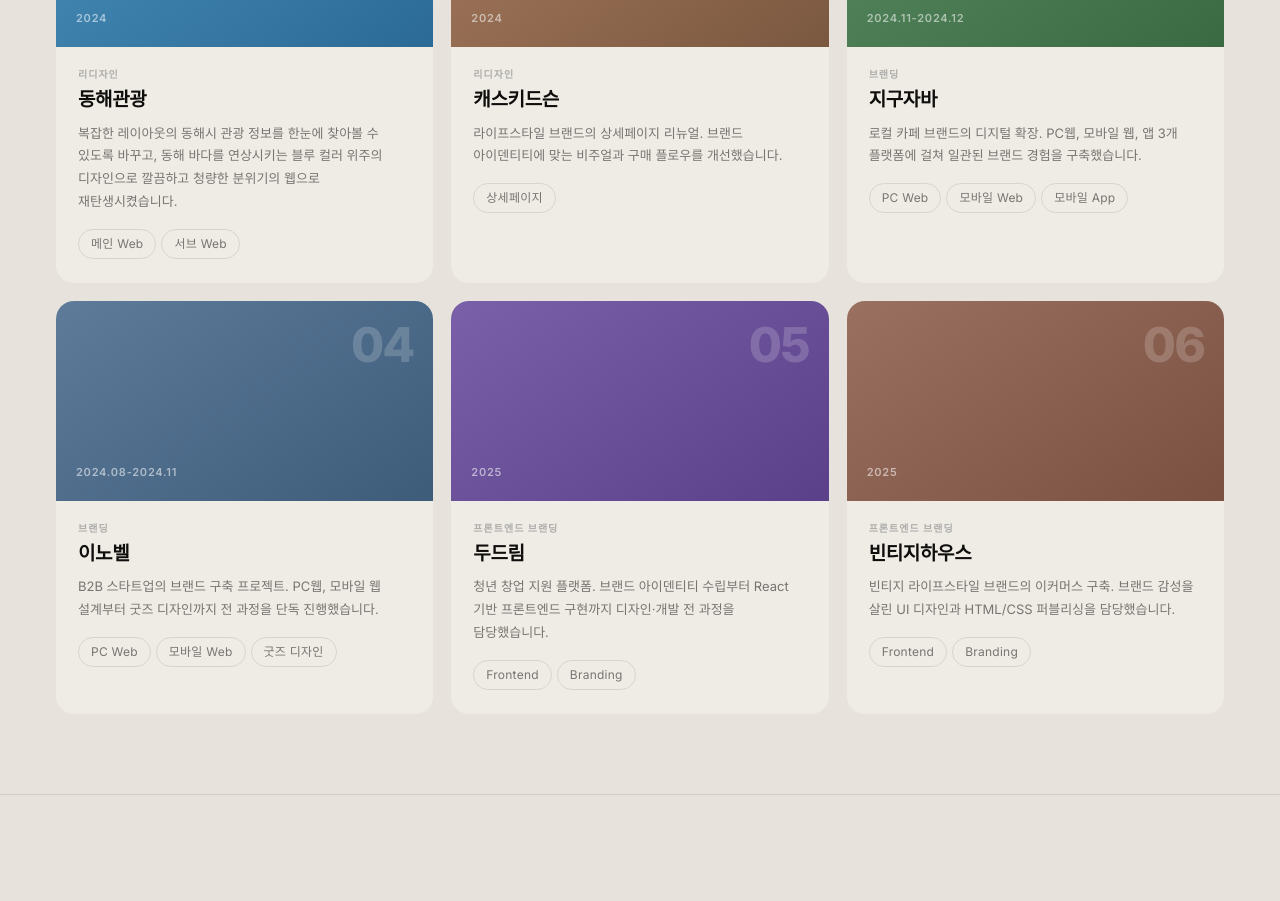
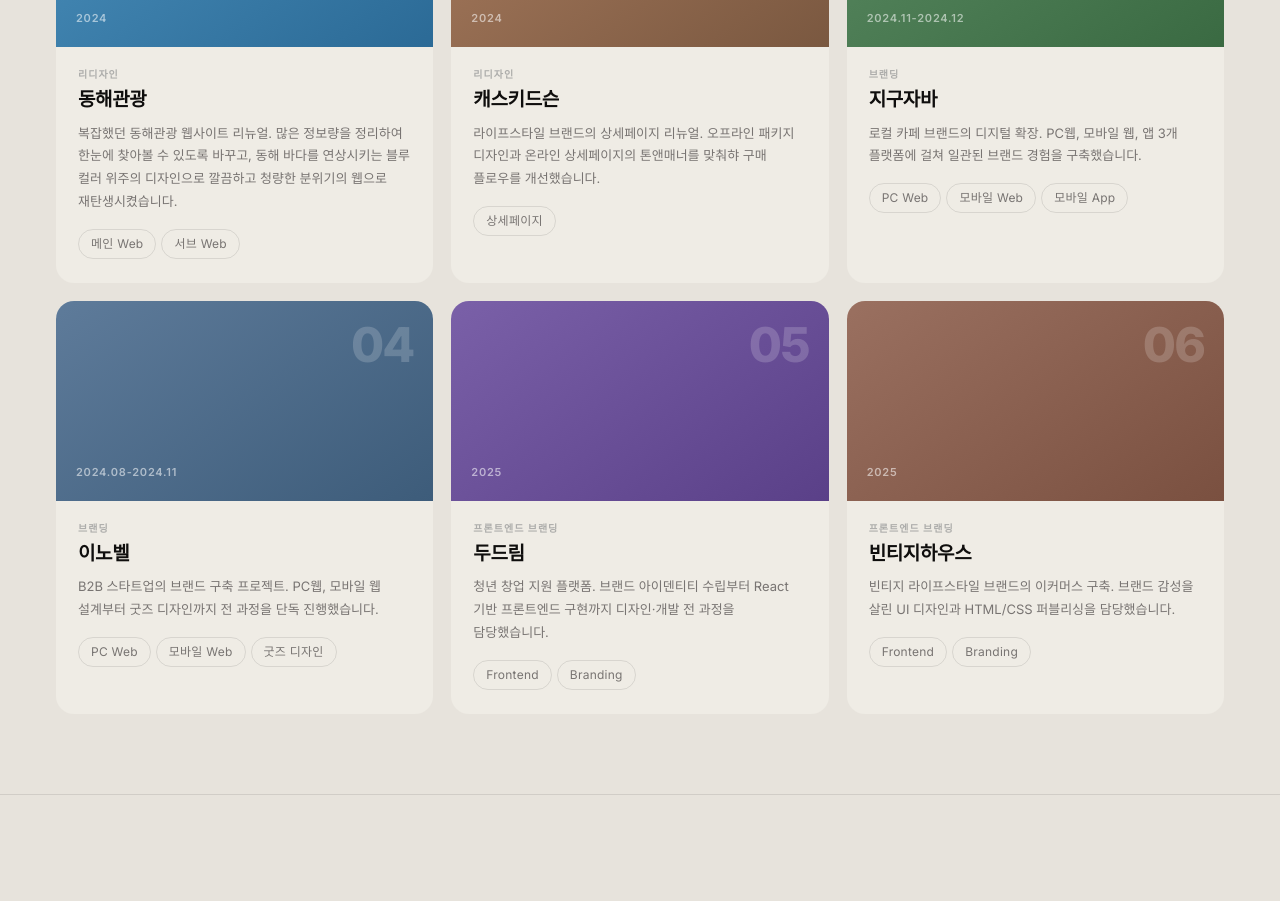
Before and after one commit to finedaining/portfolio, a React (Vite) app: page / in a window 1280 px wide. Shown: the part 2080-2981 px from the top of the page. Built offline with nearby package versions, Linux system fonts and the light colour scheme; a web font is replaced by a local one.

Commit message:
오늘마무리

```diff
--- a/src/App.jsx
+++ b/src/App.jsx
@@ -12,7 +12,7 @@ const PROJECTS = [
   {
     id: 1, cat: 'redesign', catLabel: '리디자인',
     title: '동해관광',
-    desc: '복잡한 레이아웃의 동해시 관광 정보를 한눈에 찾아볼 수 있도록 바꾸고, 동해 바다를 연상시키는 블루 컬러 위주의 디자인으로 깔끔하고 청량한 분위기의 웹으로 재탄생시켰습니다.',
+    desc: '복잡했던 동해관광 웹사이트 리뉴얼. 많은 정보량을 정리하여 한눈에 찾아볼 수 있도록 바꾸고, 동해 바다를 연상시키는 블루 컬러 위주의 디자인으로 깔끔하고 청량한 분위기의 웹으로 재탄생시켰습니다.',
     tags: ['메인 Web', '서브 Web'],
     color: 'linear-gradient(145deg, #4A8FBB 0%, #2B6A96 100%)',
     year: '2024',
@@ -26,7 +26,7 @@ const PROJECTS = [
   {
     id: 2, cat: 'redesign', catLabel: '리디자인',
     title: '캐스키드슨',
-    desc: '라이프스타일 브랜드의 상세페이지 리뉴얼. 브랜드 아이덴티티에 맞는 비주얼과 구매 플로우를 개선했습니다.',
+    desc: '라이프스타일 브랜드의 상세페이지 리뉴얼. 오프라인 패키지 디자인과 온라인 상세페이지의 톤앤매너를 맞춰햐 구매 플로우를 개선했습니다.',
     tags: ['상세페이지'],
     color: 'linear-gradient(145deg, #A87B5E 0%, #7A5840 100%)',
     year: '2024',
```
